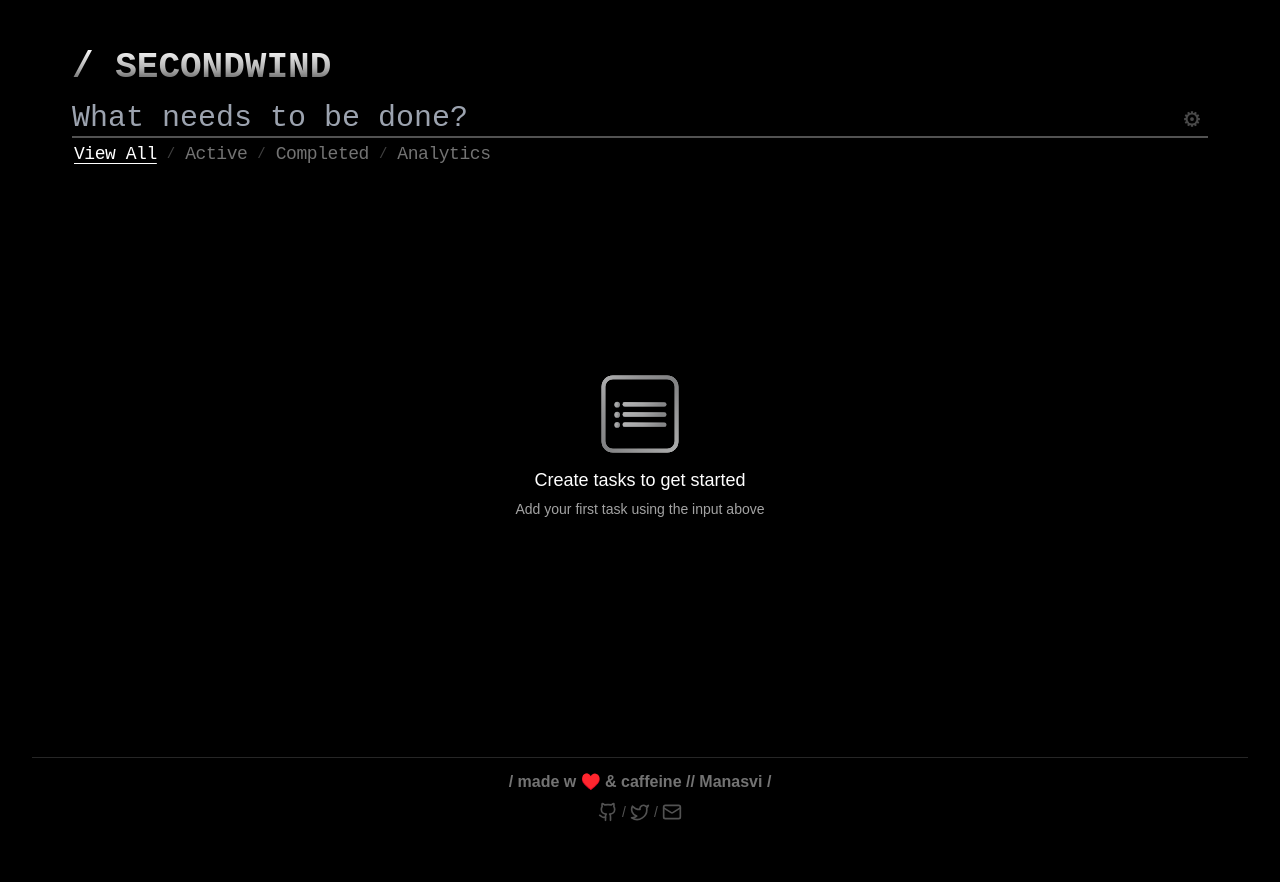
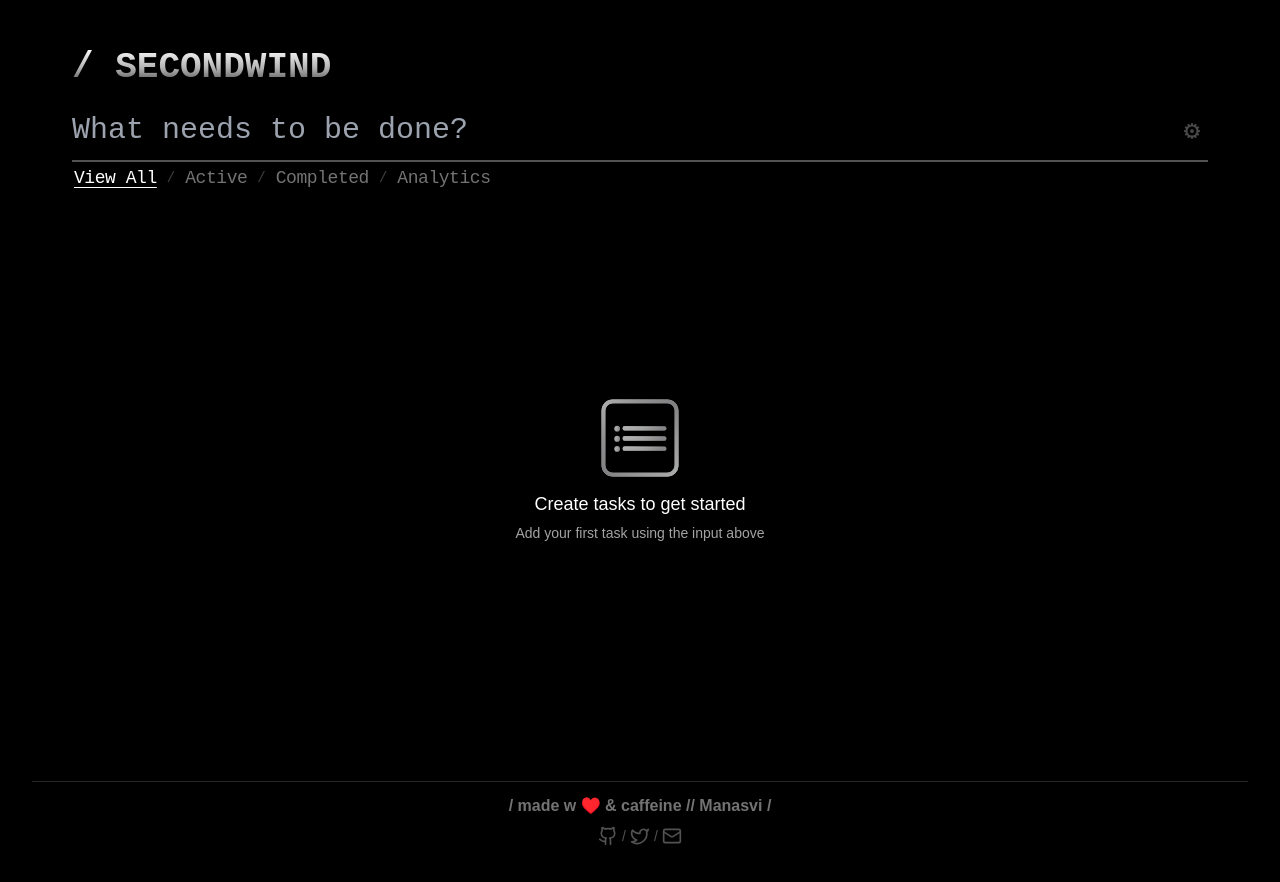
Before and after one commit to manasvitwr/second-wind, a React (Vite) app: page / in a window 1280 px wide. Before the commit the page ends 858 px from the top, so only its background shows below. Built offline with nearby package versions, Linux system fonts and the light colour scheme.

Commit message:
fix: input overlap w/ settings icon and enforce 2-line clamp on tasks

```diff
--- a/src/components/NavBar/NavBar.tsx
+++ b/src/components/NavBar/NavBar.tsx
@@ -34,7 +34,7 @@ const NavBar: React.FC<NavBarProps> = ({ currentFilter, onFilterChange, onAddTas
             placeholder="What needs to be done?"
             onChange={e => setNewTask(e.target.value)}
             onKeyDown={handleTaskAdd}
-            className="input-placeholder bg-transparent border-b-2 border-neutral-600 text-neutral-400 font-geist-mono font-normal text-2xl md:text-3xl py-3line w-full tracking-normal transition-all duration-300 focus:text-neutral-200 focus:outline-none focus:border-neutral-500 focus:placeholder-neutral-500"
+            className="input-placeholder bg-transparent border-b-2 border-neutral-600 text-neutral-400 font-geist-mono font-normal text-2xl md:text-3xl py-3 w-full tracking-normal transition-all duration-300 focus:text-neutral-200 focus:outline-none focus:border-neutral-500 focus:placeholder-neutral-500 pr-12 md:pr-16 truncate"
           />
           <button
             className="flex-shrink-0 bg-transparent border-none cursor-pointer p-1 ml-2 transition-all duration-300 hover:opacity-80 absolute right-0 top-1/2 -translate-y-1/2"
--- a/src/components/TaskTree/TaskBranch.tsx
+++ b/src/components/TaskTree/TaskBranch.tsx
@@ -201,9 +201,9 @@ const TaskBranch: React.FC<TaskBranchProps> = ({
             aria-pressed={isEditing}
           />
         ) : (
-          <div className="flex-1 flex items-center gap-4">
+          <div className="flex-1 flex items-center gap-4 min-w-0">
             <span
-              className={`task-text text-base md:text-lg font-geist-mono font-normal transition-all duration-300 ease-out cursor-pointer select-none ${task.completed ? 'task-completed opacity-70 scale-98' : 'opacity-100 scale-100'
+              className={`task-text text-base md:text-lg font-geist-mono font-normal transition-all duration-300 ease-out cursor-pointer select-none line-clamp-2 break-words whitespace-normal min-w-0 ${task.completed ? 'task-completed opacity-70 scale-98' : 'opacity-100 scale-100'
                 }`}
               onClick={() => {
                 if (isEditing) return;
@@ -325,7 +325,7 @@ const TaskBranch: React.FC<TaskBranchProps> = ({
                 />
               ) : (
                 <span
-                  className={`flex-1 task-text text-sm md:text-base font-geist-mono font-normal transition-all duration-300 ease-out whitespace-normal break-words ${child.completed ? 'task-completed opacity-60 scale-98' : 'text-neutral-300 opacity-90 scale-100'
+                  className={`flex-1 min-w-0 task-text text-sm md:text-base font-geist-mono font-normal transition-all duration-300 ease-out whitespace-normal break-words line-clamp-2 ${child.completed ? 'task-completed opacity-60 scale-98' : 'text-neutral-300 opacity-90 scale-100'
                     }`}
                   onClick={(e) => {
                     e.stopPropagation();
```
